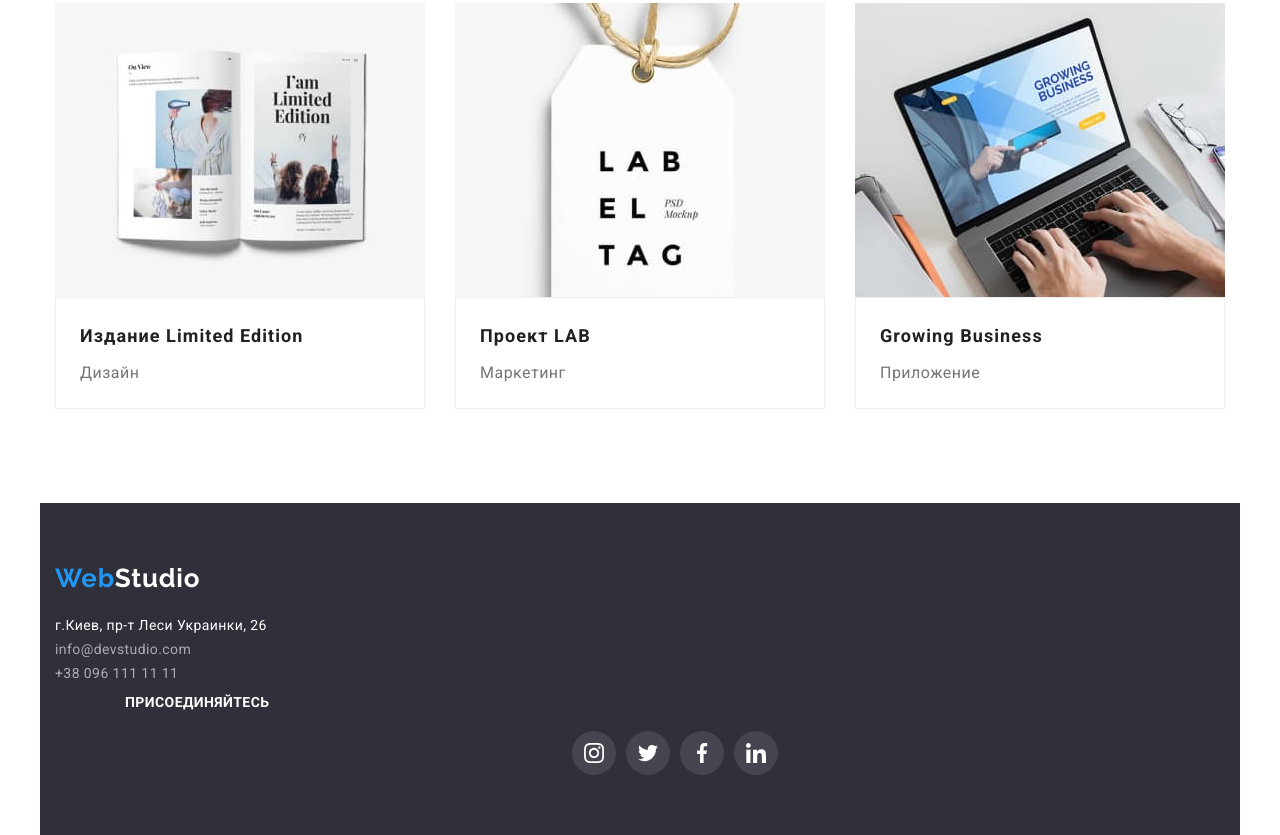
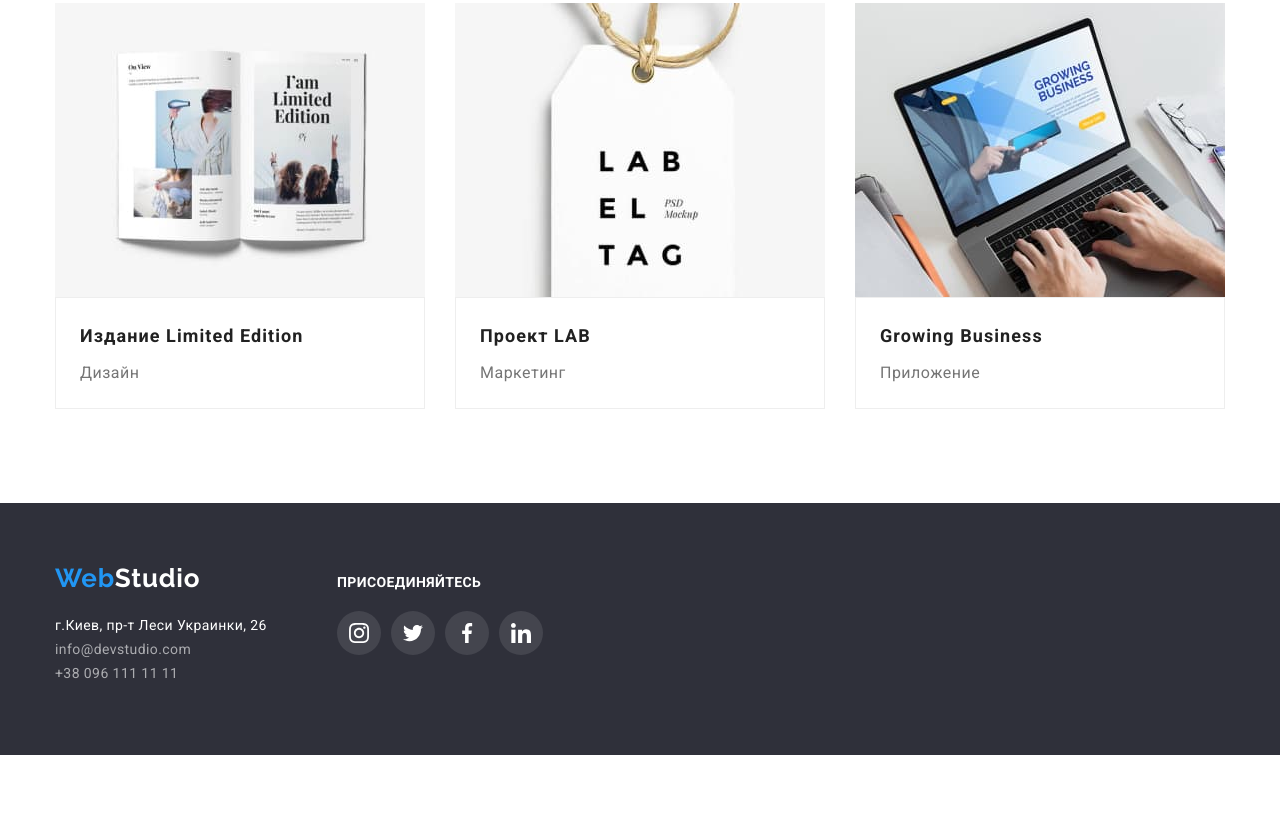
Before and after one commit to wxsxw/goit-markup-hw-04, a plain HTML site: page portfolio.html in a window 1280 px wide. Shown: the part 1132-1967 px from the top of the page. After the commit the page ends 1887 px from the top, so only its background shows below. Drawn offline with nearby package versions, Linux system fonts and the light colour scheme.

Commit message:
Чистка

```diff
--- a/css/styles.css
+++ b/css/styles.css
@@ -265,7 +265,6 @@ p {
 /* -----   work --------- */
 
 .work {
-  /* padding-top: 94px; */
   padding-bottom: 94px;
 }
 
@@ -586,8 +585,6 @@ p {
   flex-basis: calc(100% / 3 - 30px);
   margin-left: 30px;
   margin-bottom: 30px;
-  /* box-shadow: 0px 1px 1px rgba(0, 0, 0, 0.12), 0px 4px 4px rgba(0, 0, 0, 0.06),
-    1px 4px 6px rgba(0, 0, 0, 0.16); */
 }
 
 .project-title {
--- a/portfolio.html
+++ b/portfolio.html
@@ -166,8 +166,9 @@
     </section>
     </main>
 <!-- Footer-->
-<footer class="footer container">
-    <div class="">
+<footer class="footer">
+    <div class="container footer-container">
+        <div class="footer-main">
             <a href="./index.html" class="footer-logo"> <span class="footer-web">Web</span>Studio</a>
             <address>
                 <ul class="footer-link list">
@@ -212,6 +213,7 @@
                 </li>
             </ul>
         </div>
+    </div>
 </footer>
 </body>
 
```
Lines whose indentation alone changed are shown as unchanged.
